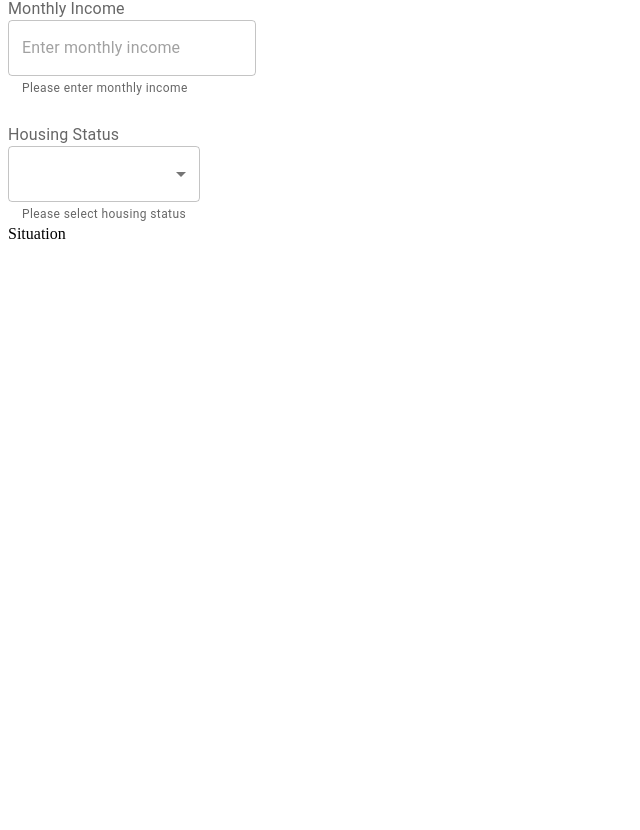
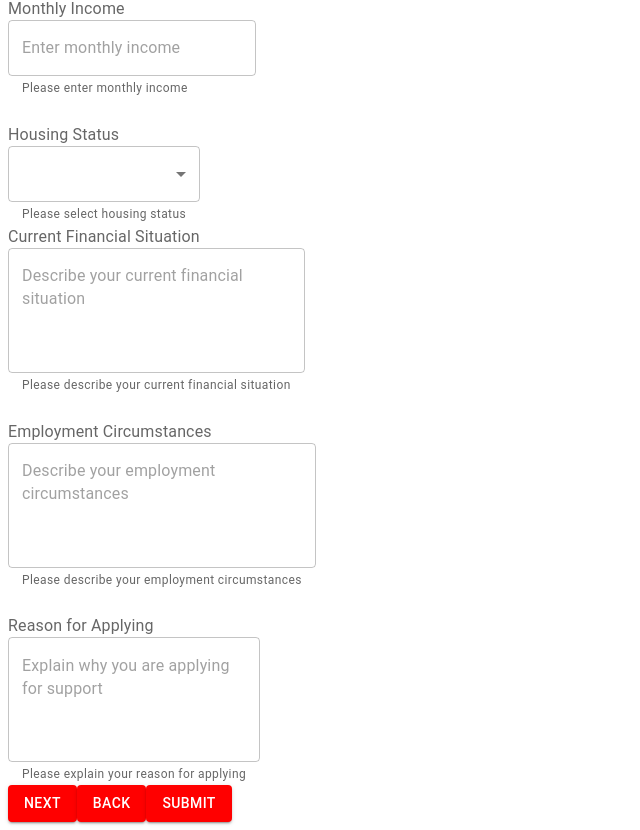
Before and after one commit to Mostafa-HEH/ai-social-support, a React (Vite) app: page / in a window 1280 px wide. Shown: the part 1670-2500 px from the top of the page, without its empty margins (0-640 px from the left). Before the commit the page ends 1921 px from the top, so only its background shows below. Built offline with nearby package versions, Linux system fonts and the light colour scheme.

Commit message:
feat: initial last final step

```diff
--- a/src/features/SupportForm/validations/formValidations.ts
+++ b/src/features/SupportForm/validations/formValidations.ts
@@ -39,6 +39,23 @@ export const UserForm = z.object({
     })
     .min(0, "Monthly income cannot be negative"),
   housing_status: z.string().min(1, "Housing status is required"),
+
+  //! Step 3
+  current_financial_situation: z
+    .string()
+    .trim()
+    .min(30, "Please provide more details about your financial situation")
+    .max(1000, "Description is too long"),
+  employment_circumstances: z
+    .string()
+    .trim()
+    .min(30, "Please provide more details about your employment circumstances")
+    .max(1000, "Description is too long"),
+  reason_for_applying: z
+    .string()
+    .trim()
+    .min(20, "Please explain your reason for applying")
+    .max(1000, "Description is too long"),
 });
 
 export type UserFormValues = z.infer<typeof UserForm>;
--- a/src/features/SupportForm/views/SupportForm.tsx
+++ b/src/features/SupportForm/views/SupportForm.tsx
@@ -5,6 +5,7 @@ import { zodResolver } from "@hookform/resolvers/zod";
 import PersonalInformations from "./steps/PersonalInformations";
 import Situation from "./steps/Situation";
 import FamilyAndFinancial from "./steps/FamilyAndFinancial";
+import FormActions from "./steps/FormActions";
 
 const SupportForm = () => {
   const form = useForm<UserFormValues>({
@@ -24,6 +25,7 @@ const SupportForm = () => {
         <PersonalInformations />
         <FamilyAndFinancial />
         <Situation />
+        <FormActions />
       </FormProvider>
     </Stack>
   );
--- /dev/null
+++ b/src/features/SupportForm/views/steps/FormActions.tsx
@@ -0,0 +1,12 @@
+import { Box, Button } from "@mui/material";
+
+const FormActions = () => {
+  return (
+    <Box>
+      <Button variant="contained">Next</Button>
+      <Button variant="contained">Back</Button>
+      <Button variant="contained">Submit</Button>
+    </Box>
+  );
+};
+export default FormActions;
--- a/src/features/SupportForm/views/steps/Situation.tsx
+++ b/src/features/SupportForm/views/steps/Situation.tsx
@@ -1,5 +1,84 @@
+import { Controller, useFormContext } from "react-hook-form";
+import type { UserFormValues } from "../../validations/formValidations";
+import {
+  FormControl,
+  FormHelperText,
+  FormLabel,
+  Grid,
+  TextField,
+} from "@mui/material";
+
 const Situation = () => {
-  return <>Situation</>;
+  const { control } = useFormContext<UserFormValues>();
+
+  return (
+    <Grid container spacing={3}>
+      <Grid size={{ xs: 12 }}>
+        <Controller
+          name="current_financial_situation"
+          control={control}
+          render={({ field, fieldState: { error } }) => (
+            <FormControl error={!!error}>
+              <FormLabel>Current Financial Situation</FormLabel>
+              <TextField
+                {...field}
+                multiline
+                rows={4}
+                placeholder="Describe your current financial situation"
+              />
+              <FormHelperText>
+                {error?.message ||
+                  "Please describe your current financial situation"}
+              </FormHelperText>
+            </FormControl>
+          )}
+        />
+      </Grid>
+
+      <Grid size={{ xs: 12 }}>
+        <Controller
+          name="employment_circumstances"
+          control={control}
+          render={({ field, fieldState: { error } }) => (
+            <FormControl error={!!error}>
+              <FormLabel>Employment Circumstances</FormLabel>
+              <TextField
+                {...field}
+                multiline
+                rows={4}
+                placeholder="Describe your employment circumstances"
+              />
+              <FormHelperText>
+                {error?.message ||
+                  "Please describe your employment circumstances"}
+              </FormHelperText>
+            </FormControl>
+          )}
+        />
+      </Grid>
+
+      <Grid size={{ xs: 12 }}>
+        <Controller
+          name="reason_for_applying"
+          control={control}
+          render={({ field, fieldState: { error } }) => (
+            <FormControl error={!!error}>
+              <FormLabel>Reason for Applying</FormLabel>
+              <TextField
+                {...field}
+                multiline
+                rows={4}
+                placeholder="Explain why you are applying for support"
+              />
+              <FormHelperText>
+                {error?.message || "Please explain your reason for applying"}
+              </FormHelperText>
+            </FormControl>
+          )}
+        />
+      </Grid>
+    </Grid>
+  );
 };
 
 export default Situation;
```
Also changed, not shown: 1 other file (tests, documents, lock files or other folders).
